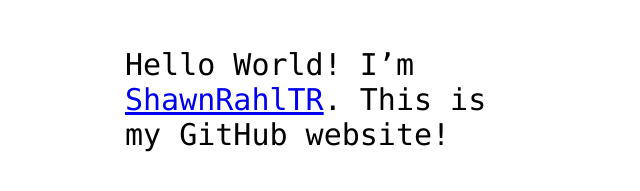
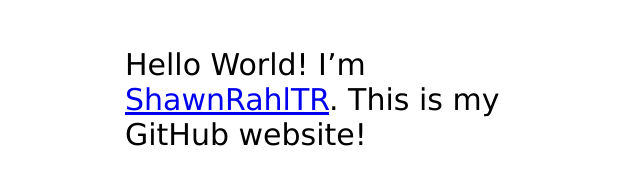
Before and after one commit to ShawnRahlTR/ShawnRahlTR.github.io, a plain HTML site: page index.html in a window 1280 px wide. Shown: the part 341-532 px from the top of the page, without its empty margins (315-955 px from the left). Drawn offline with Linux system fonts and the light colour scheme.

Commit message:
Update styles.css

```diff
--- a/styles.css
+++ b/styles.css
@@ -13,5 +13,5 @@
   display: block;
   width: 400px;
   margin: 50px auto;
-  font: 30px Monaco,"Courier New","DejaVu Sans Mono","Bitstream Vera Sans Mono",monospace;
+  font: 30px Verdana, Geneva, sans-serif;
 }
```
